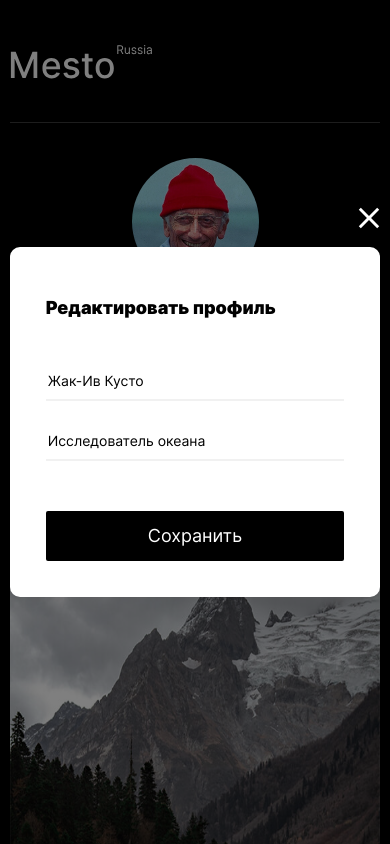
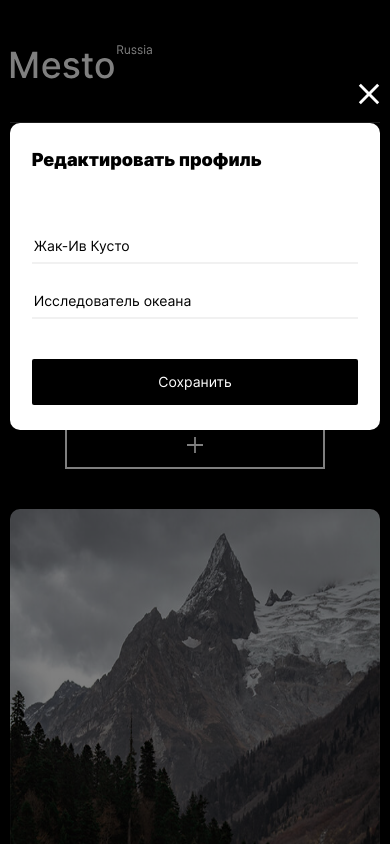
Before and after one commit to namza80/mesto, a plain HTML site: page index.html in a window 390 px wide. Both pictures are taken after a click on the button 289 px from the left and 338 px from the top of the page. Shown: the top 844 px of the page. Drawn offline with Linux system fonts and the light colour scheme.

Commit message:
fix html && css && js

```diff
--- a/blocks/elements/elements.css
+++ b/blocks/elements/elements.css
@@ -1,3 +1,10 @@
 .elements {
   margin-top: 47px;
 }
+
+@media (max-width: 410px) {
+	.elements {
+    margin-top: 36px;
+}
+	}
+}
--- a/blocks/popup/__container/popup__container.css
+++ b/blocks/popup/__container/popup__container.css
@@ -7,6 +7,7 @@
   background: #fff;
   box-shadow: rgba(0, 0, 0, 0.15);
   color: #000;
+  margin-top: 195px;
 }
 
 @media (max-width: 470px) {
@@ -14,3 +15,9 @@
     width: 95%;
   }
 }
+
+@media (max-width: 410px) {
+	.popup__container {
+    margin-top: 123px;
+  }
+}
--- a/blocks/popup/__input-btn/popup__input-btn.css
+++ b/blocks/popup/__input-btn/popup__input-btn.css
@@ -1,5 +1,5 @@
 .popup__input-btn {
-  margin: 50px 0 36px 0;
+  margin: 40px 0 36px 0;
   background-color: #000;
   font-size: 18px;
   line-height: 100%;
@@ -13,3 +13,11 @@
   opacity: 0.8;
   cursor: pointer;
 }
+
+@media (max-width: 410px) {
+	.popup__input-btn {
+    font-size: 14px;
+    height: 46px;
+    margin-bottom: 25px;
+	}
+}
--- a/blocks/popup/__input-text/popup__input-text.css
+++ b/blocks/popup/__input-text/popup__input-text.css
@@ -3,7 +3,7 @@
 }
 
 .popup__input-text {
-  height: 40px;
+  height: 35px;
   border: none;
   border-bottom: 2px solid #f1f1f1;
   box-sizing: border-box;
--- a/blocks/popup/__input/popup__input.css
+++ b/blocks/popup/__input/popup__input.css
@@ -1,7 +1,13 @@
 .popup__input {
   display: flex;
   flex-direction: column;
-  margin: 44px 36px 0 36px;
+  margin: 39px 36px 0 36px;
   font-size: 14px;
   line-height: 100%;
 }
+
+@media (max-width: 410px) {
+	.popup__input {
+    margin: 60px 22px 0 22px;
+	}
+}
--- a/blocks/popup/__title/popup__title.css
+++ b/blocks/popup/__title/popup__title.css
@@ -2,12 +2,14 @@
   font-weight: 900;
   font-size: 24px;
   line-height: 100%;
-  padding: 34px 0 0 36px;
+  padding: 19px 0 0 36px;
   margin: 0;
+  top: 0;
 }
 
 @media (max-width: 410px) {
 	.popup__title {
     font-size: 18px;
+    padding: 10px 0 0 22px;
   }
 }
--- a/blocks/popup/popup.css
+++ b/blocks/popup/popup.css
@@ -10,5 +10,5 @@
   display: none;
   /* display: flex; */
   justify-content: center;
-  align-items: center;
+  align-items: start;
 }
--- a/blocks/profile/__icon-add/profile__icon-add.css
+++ b/blocks/profile/__icon-add/profile__icon-add.css
@@ -1,5 +1,5 @@
 .profile__icon-add {
-  width: 22px;
+  height: 22px;
   padding: 12px 62px 12px 62px;
   border: solid 2px #fff;
   transition: 0.4s;
@@ -18,6 +18,7 @@
 
 @media (max-width: 410px) {
 	.profile__icon-add {
-    padding: 14px 130px 14px 130px;
+    height: 16px;
+    padding: 14px 120px 14px 120px;
 	}
 }
--- a/blocks/profile/__subtitle/profile__subtitle.css
+++ b/blocks/profile/__subtitle/profile__subtitle.css
@@ -11,7 +11,7 @@
 
 @media (max-width: 410px) {
 .profile__subtitle {
-  margin: 14px 0 0 0;
+  margin: 10px 0 0 0;
   font-weight: 400;
   font-size: 14px;
   line-height: 100%;
--- a/index.html
+++ b/index.html
@@ -110,11 +110,11 @@
           <img src="./images/icon-close.svg" alt="Иконка закрытия" class="popup__close-img">
           </button>
           <h2 class="popup__title">Редактировать профиль</h2>
-          <div class="popup__input">
-            <input name="example" type="text" placeholder="Жак-Ив Кусто" class="popup__input-text popup__input-text_type_name">
-            <input name="example" type="text" placeholder="Исследователь океана" class="popup__input-text popup__input-text_type_job">
+          <form class="popup__input">
+            <input name="example" type="text" value="Жак-Ив Кусто" class="popup__input-text popup__input-text_type_name">
+            <input name="example" type="text" value="Исследователь океана" class="popup__input-text popup__input-text_type_job">
             <button type="submit" class="popup__input-btn popup__input-btn_action_add">Сохранить</button>
-          </div>
+          </form>
         </div>
       </section>
     </div>
--- a/scripts/index.js
+++ b/scripts/index.js
@@ -1,12 +1,13 @@
 const buttonOpenPopup = document.querySelector('.profile__edit-btn');
 const buttonClosePopup = document.querySelector('.popup__close-img');
 const popup = document.querySelector('.popup');
-// let editSaveForm = document.querySelector('.popup__input');
+let formElement = document.querySelector('.popup__input');
 let editSaveButton = document.querySelector('.popup__input-btn');
+let popupAutoClose = document.querySelector('.popup__container');
 let newName = document.querySelector('.profile__title');
 let newJob = document.querySelector('.profile__subtitle');
-// let nameInput = document.querySelector('.popup__input-text_type_name');
-// let jobInput = document.querySelector('.popup__input-text_type_job');
+let nameInput = document.querySelector('.popup__input-text_type_name');
+let jobInput = document.querySelector('.popup__input-text_type_job');
 
 // const popupToggle = () => {
   const popupToggle = function() {
@@ -24,28 +25,26 @@ buttonClosePopup.addEventListener("click", popupToggle);
 // editSaveButton.addEventListener('click', addNewName);
 
 
-
-// Находим форму в DOM
-let formElement = document.querySelector('.popup__input');// Воспользуйтесь методом querySelector()
-
 // Обработчик «отправки» формы, хотя пока
 // она никуда отправляться не будет
 function formSubmitHandler (evt) {
 	evt.preventDefault(); // Эта строчка отменяет стандартную отправку формы.
 												// Так мы можем определить свою логику отправки.
-												// О том, как это делать, расскажем позже.
+                        // О том, как это делать, расскажем позже.
 
-	// Находим поля формы в DOM
-	let nameInput = document.querySelector('.popup__input-text_type_name');
-	let jobInput = document.querySelector('.popup__input-text_type_job');
-
-	// Получите значение полей из свойства value
-
-	// Выберите элементы, куда должны быть вставлены значения полей
-
-	// Вставьте новые значения с помощью textContent
+  newName.textContent = nameInput.value;
+  newJob.textContent = jobInput.value;
 }
 
-// Прикрепляем обработчик к форме:
-// он будет следить за событием “submit” - «отправка»
 formElement.addEventListener('submit', formSubmitHandler);
+
+addEventListener('submit', function() {
+  buttonClosePopup.click();
+});
+
+
+
+
+// function popupClose() {
+// buttonClosePopup.click();
+// }
```
